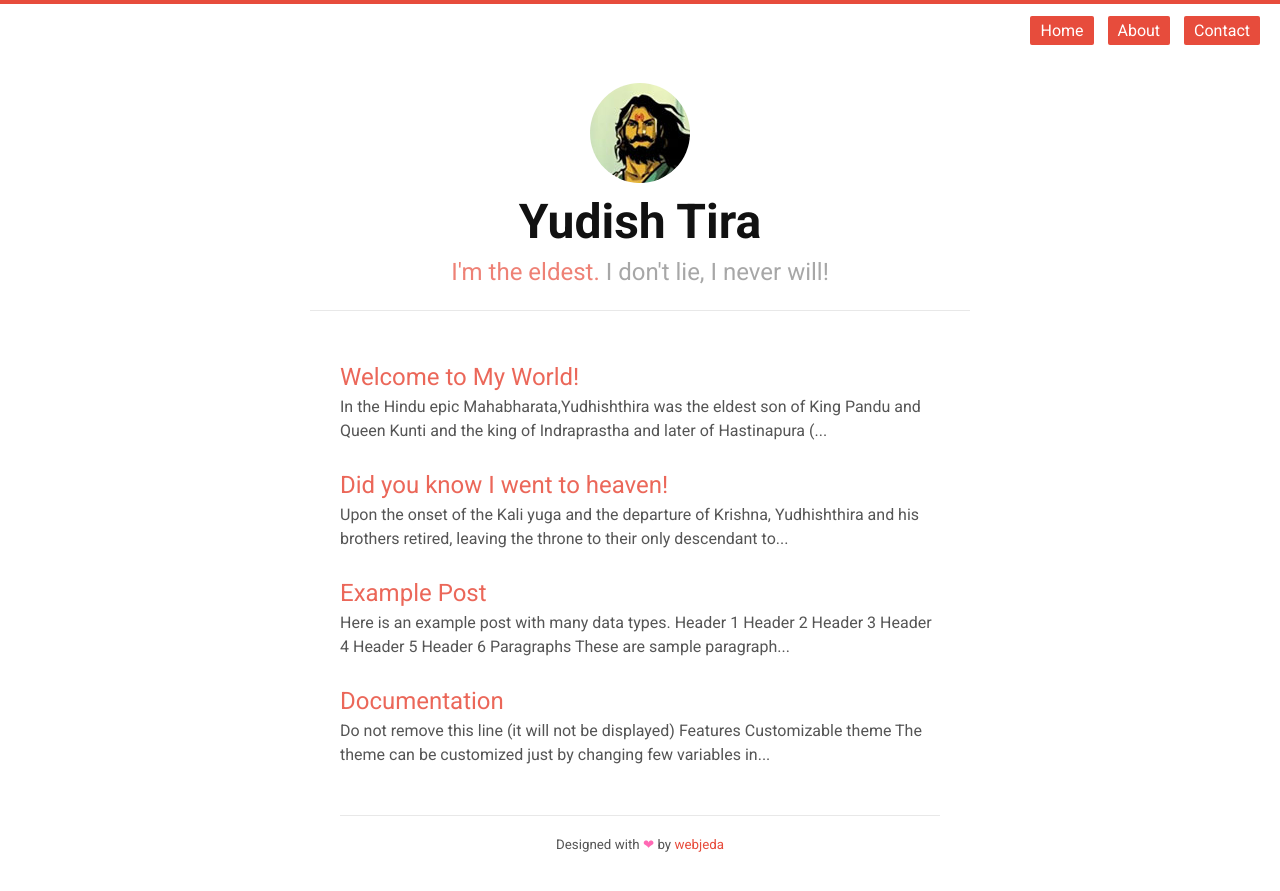
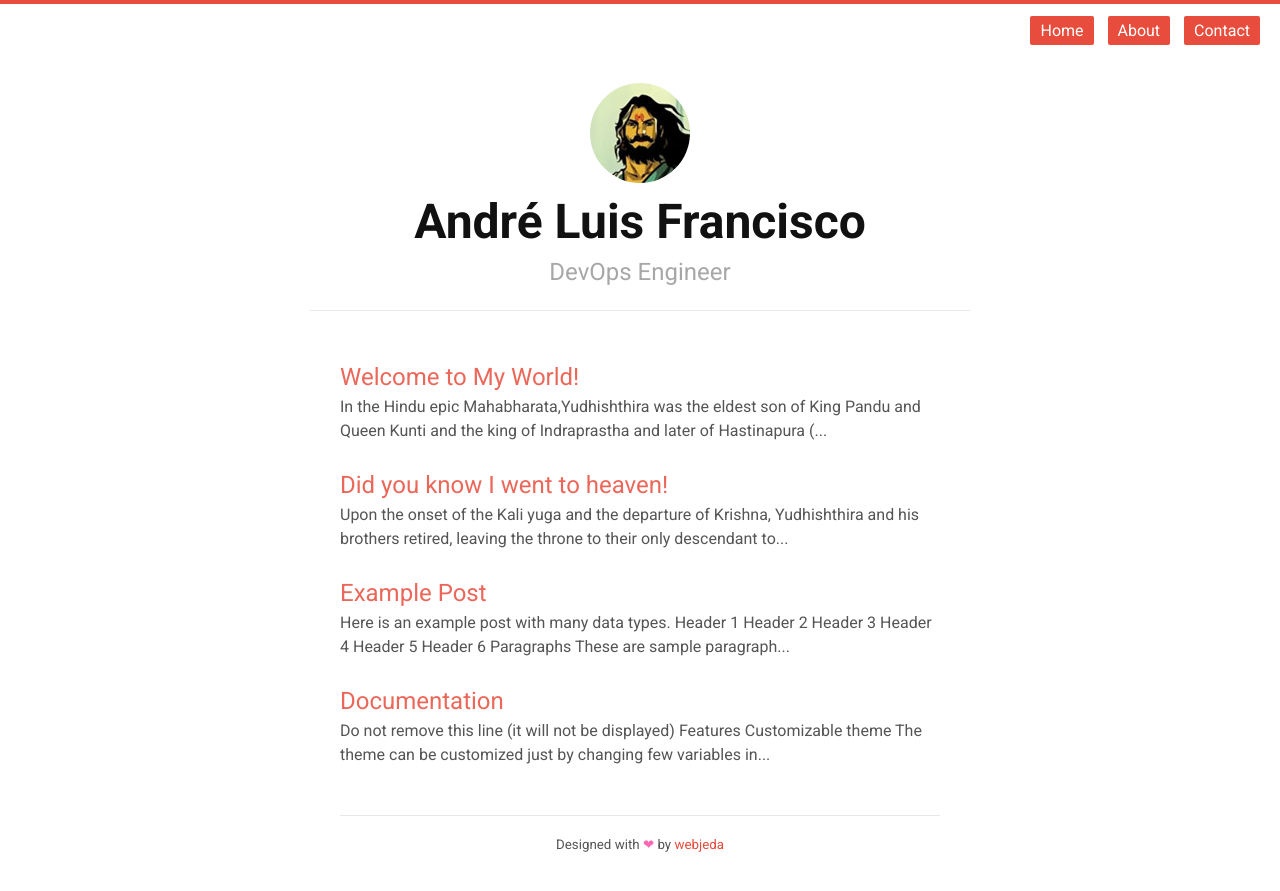
Before and after one commit to andreluisfrancisco/andreluisfrancisco.github.io, a Jekyll site: the page built from index.html, in a window 1280 px wide. Shown: the top 891 px of the page. Built offline with Jekyll 4.4.1, drawn with Linux system fonts in a browser that asks for light colours.

Commit message:
Update _config.yml

```diff
--- a/_config.yml
+++ b/_config.yml
@@ -6,8 +6,8 @@
 # 'jekyll serve'. If you change this file, please restart the server process.
 
 # Site settings
-title: Yudish Tira
-tagline: "<a target='_blank' href='https://en.wikipedia.org/wiki/Yudhishthira'>I'm the eldest.</a> I don't lie, I never will!"
+title: André Luis Francisco
+tagline: "DevOps Engineer"
 picture: yudish.jpg #keep a 100x100 image inside images folder.
 email: hello@email.com
 description: > # this means to ignore newlines until "baseurl:"
```
